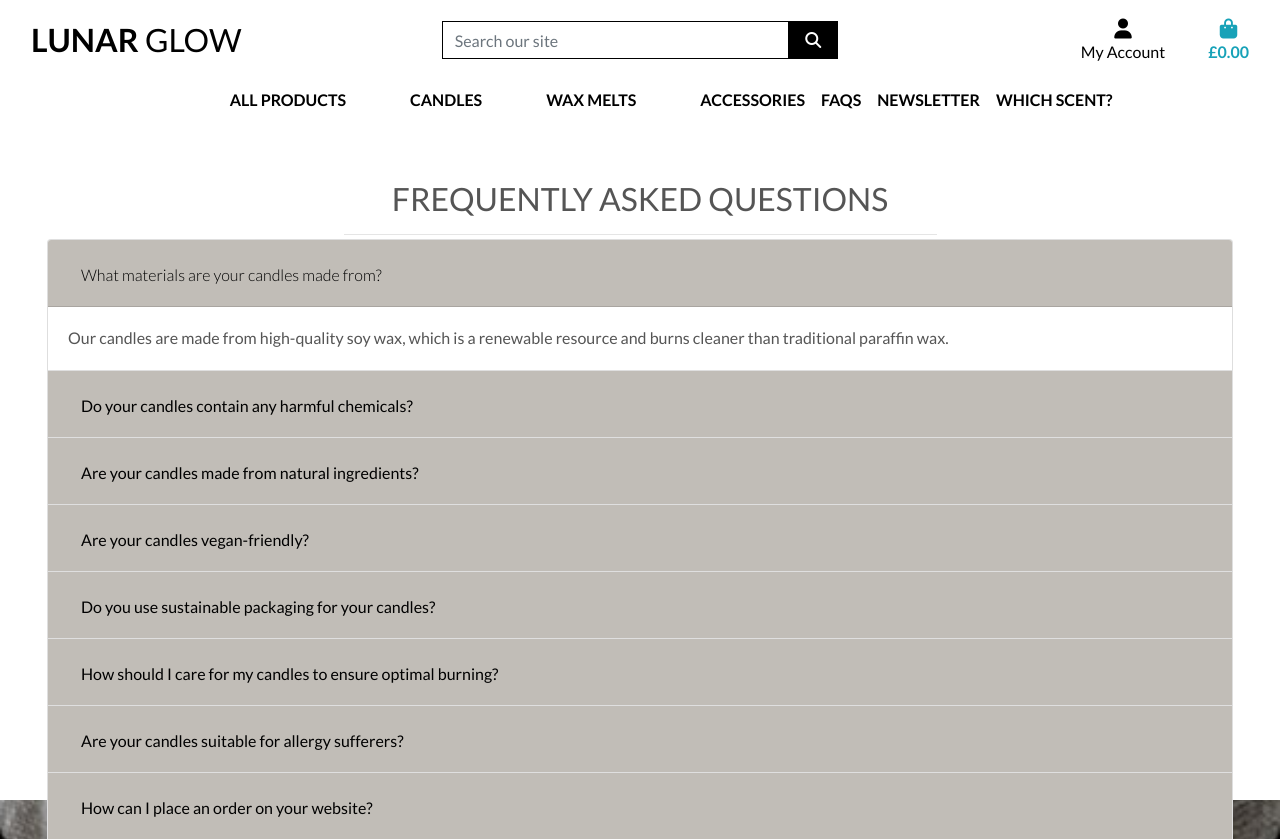
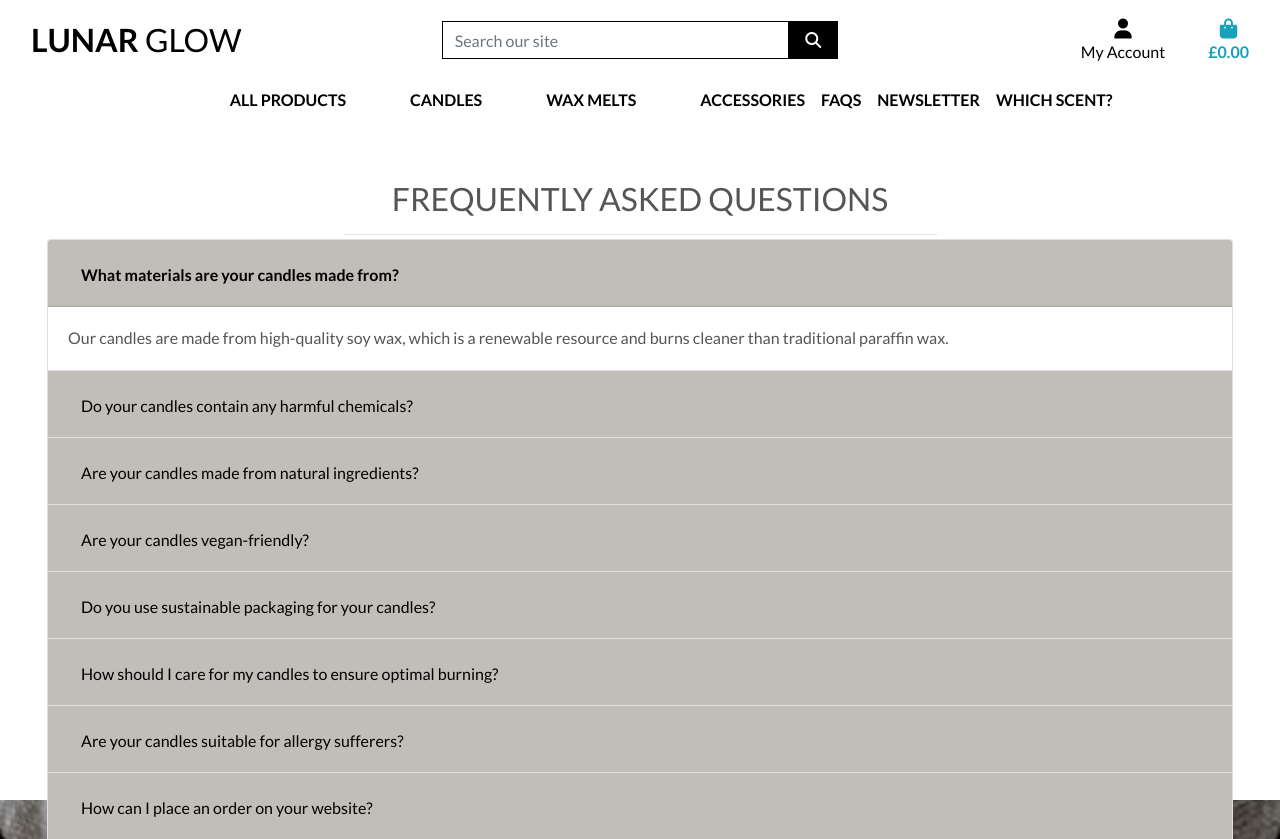
Before and after one commit to D3lyth/lunar_glow, a Django app: page /faqs/faqs/ in a window 1280 px wide, with the pointer over the restyled element. Shown: the top 839 px of the page. Run offline with Django 4.2, Linux system fonts and the light colour scheme; data comes from the database, SQL or seed files in the repository; parts of the project's set-up code (start-up, migrations or seed data) failed here and were passed over; some libraries are stand-ins or nearby versions; some web fonts are replaced.

```diff
--- a/static/css/base.css
+++ b/static/css/base.css
@@ -294,7 +294,7 @@ a.category-badge > span.badge:hover {
 
 .btn-link:hover {
     color:#000;
-    font-weight: 300;
+    font-weight: 600;
 }
 
 
--- a/templates/includes/main-nav.html
+++ b/templates/includes/main-nav.html
@@ -5,7 +5,6 @@
                 Home
             </a>
         </li>
-
         <li class="nav-item dropdown">
             <a class="logo-font font-weight-bold nav-link text-black mr-5" href="#" id="all-products-link" data-toggle="dropdown" aria-haspopup="true" aria-expanded="false">
                 All Products
```
Also changed, not shown: scentprofile/templates/scentselection.html (+19 -0 lines).
